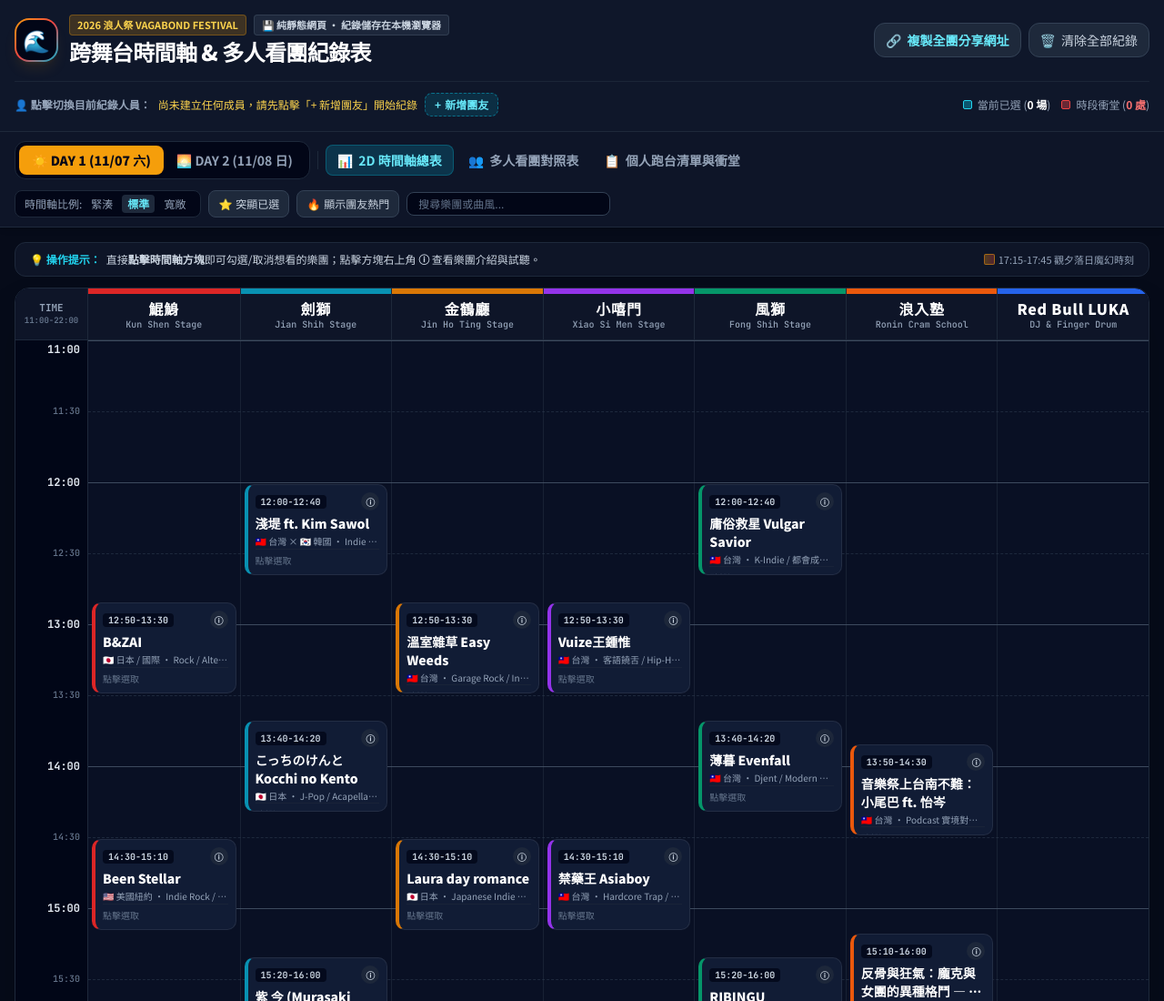
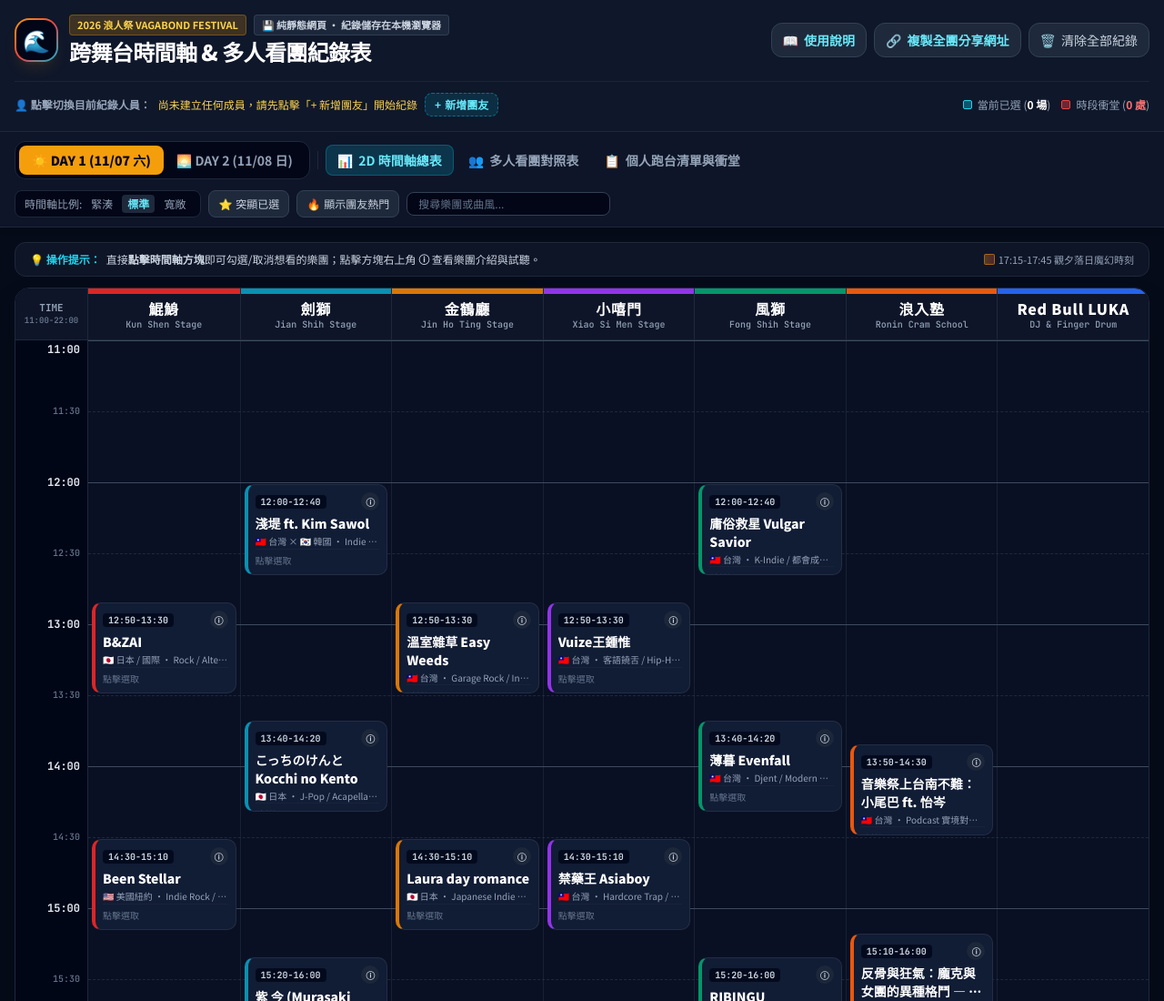
Before and after one commit to idmakers/vagabond2026, a plain HTML site: page index.html in a window 1280 px wide. Shown: the top 1100 px of the page at 91% size. Drawn offline with nearby package versions, Linux system fonts and the light colour scheme.

Commit message:
feat: link usage guide from homepage

```diff
--- a/index.html
+++ b/index.html
@@ -135,6 +135,9 @@
 
         <!-- Data Controls -->
         <div class="flex flex-wrap items-center gap-2">
+          <a href="./help.html" class="px-3 py-2 rounded-xl bg-slate-800 hover:bg-slate-700 text-cyan-300 border border-slate-700 text-xs sm:text-sm font-bold transition flex items-center gap-1.5">
+            <span aria-hidden="true">📖</span> 使用說明
+          </a>
           <button id="btn-quick-share-url" class="px-3 py-2 rounded-xl bg-slate-800 hover:bg-slate-700 text-cyan-300 border border-slate-700 text-xs sm:text-sm font-bold transition flex items-center gap-1.5">
             <span>🔗</span> 複製全團分享網址
           </button>
```
